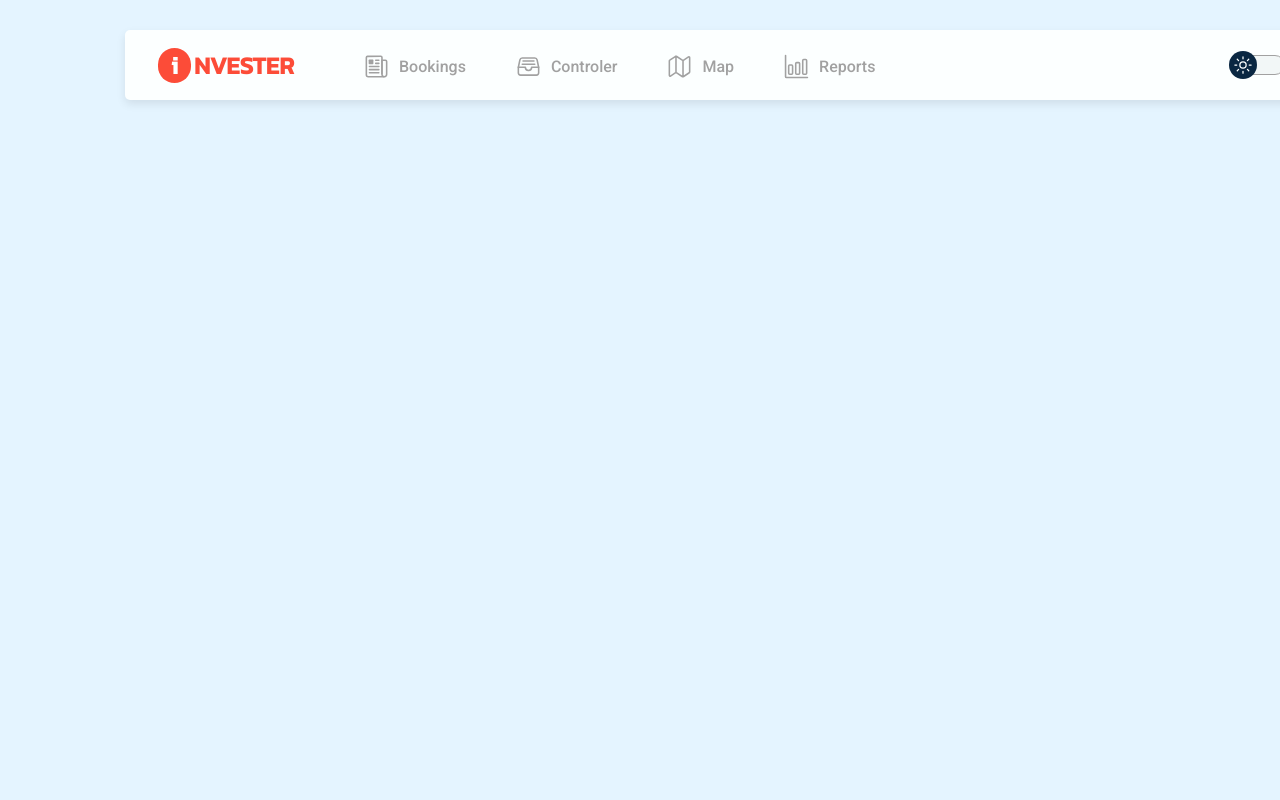
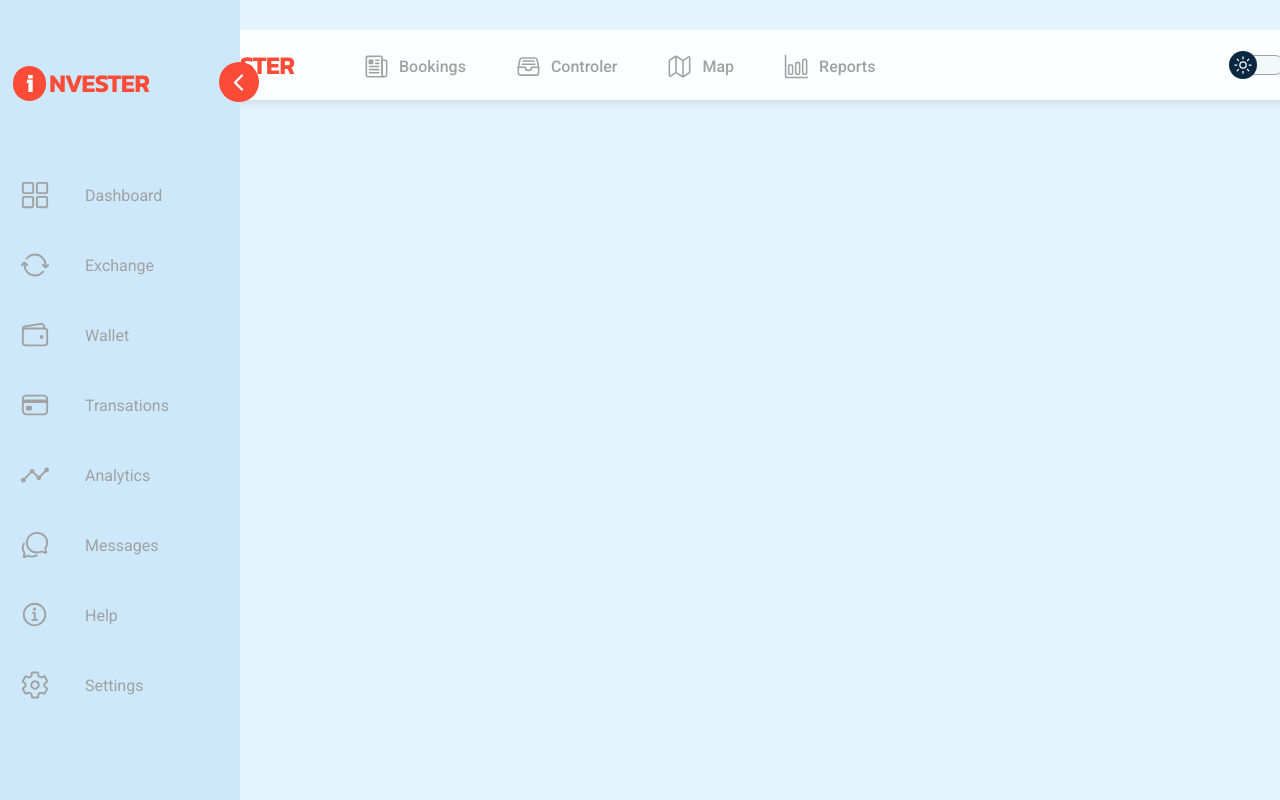
Before and after one commit to joao8675/Dashboard, a plain HTML site: page index.html in a window 1280 px wide. Shown: the top 800 px of the page. Drawn offline with nearby package versions, Linux system fonts and the light colour scheme.

Commit message:
menuSlider

```diff
--- a/Scripts/digitalTimerScripts.js
+++ b/Scripts/digitalTimerScripts.js
@@ -14,7 +14,6 @@ document.addEventListener('DOMContentLoaded', function () {
 
         horas.textContent = hr;
         minutos.textContent = min;
-        segundos.textContent = s;
 
     }, 1000);
 
--- /dev/null
+++ b/Scripts/menuSlider.js
@@ -0,0 +1,9 @@
+document.addEventListener('DOMContentLoaded', function() {
+    var arrow = document.getElementById('arrow');
+
+    arrow.addEventListener('click', function() {
+        document.body.classList.toggle('active');
+        document.querySelector('.menuSlider').classList.toggle('active');
+        // Adicione mais classes ou elementos que deseja modificar
+    });
+});
--- /dev/null
+++ b/Styles/menuSlider.css
@@ -0,0 +1,127 @@
+:root {
+    /*---------WHITE THEME----------*/
+
+    --color-bg: #e4f4ff;
+    --color-white: #fcffff;
+    --color-dest: #cce8fa;
+    --color-popUp: #a8cbf2;
+    --color-logo: #fc4c38;
+
+    /*---------DARK THEME-----------*/
+
+    --color-bgDark: #000000;
+    --color-dark: #0a2742;
+    --color-darkShadow: #061b2e;
+    --color-destDark: #081726;
+    --color-popUpDark: #0a1f32;
+    --color-logoDark: #008b8b;
+
+    /*
+    -----------BOX SHADOW------------
+
+    box-shadow: inset 0px 0px 8px 0px var(--color-darkShadow);
+
+    */
+
+    /*
+    --------------FONTES--------------
+
+        font-family: 'Inconsolata', monospace;
+        font-family: 'Kanit', sans-serif;
+        font-family: 'PT Serif', serif;
+        font-family: 'Roboto', sans-serif;
+        font-family: 'Roboto Slab', serif;
+
+    */
+
+.menuSlider {
+    width: 240px;
+    height: 100%;
+    position: absolute;
+    display: flex;
+    flex-direction: column;
+    top: 0px;
+    /*left: -300px;*/
+    background-color: var(--color-dest);
+}
+.menuSlider.active {
+    width: 100px;
+}
+.menuSlider .logo {
+    position: absolute;
+    top: 66px;
+    left: -20px;
+}
+.logo h1 {
+    font-family: 'Kanit', sans-serif;
+    text-transform: uppercase;
+    color: var(--color-logo);
+    margin: 0px 40px 0px 30px;
+}
+.logo.dark h1 {
+    color: var(--color-logoDark);
+}
+.logo span {
+    text-transform: lowercase;
+    background: var(--color-logo);
+    padding: 0px 13px;
+    margin: 3px;
+    border-radius: 100px;
+    color: var(--color-white);
+}
+.arrow {
+    display: flex;
+    align-items: center;
+    justify-content: center;
+    position: relative;
+    left: 219px;
+    top: 62px;
+    background-color: var(--color-logo);
+    width: 40px;
+    height: 40px;
+    border-radius: 60px;
+    cursor: pointer;
+}
+.leftArrow {
+    opacity: 1;
+    padding: 0px 2px 0px 0px;
+}
+.rightArrow {
+    opacity: 0;
+    padding: 0px 0px 0px 2px;
+}
+.arrow ion-icon {
+    position: absolute;
+    font-size: 25px;
+    color: var(--color-white);
+}
+.menuLinks {
+    display: flex;
+    flex-direction: column;
+    align-items: left;
+    justify-content: center;
+    margin-top: 120px;
+    transition: all 2s;
+}
+.menuLinks a {
+    display: flex;
+    align-items: center;
+    justify-content: left;
+    padding: 20px;
+    font-family: 'Roboto', sans-serif;
+    text-decoration: none;
+    color: #a1a1a1;
+    transition: all 0.2s;
+    width: 200px;
+}
+.menuLinks a:hover {
+    color: #993399;
+    background: #f2f7f7;
+    width: 250px;
+    border-right: 4px solid #993399;
+}
+.menuLinks a ion-icon {
+    position: relative;
+    font-size:  30px;
+    margin-right: 35px;
+}
--- a/Styles/navStyle.css
+++ b/Styles/navStyle.css
@@ -139,4 +139,5 @@ body.dark {
     font-family: 'Roboto', sans-serif;
     color: #7a7a7a;
     font-weight: 500;
+    user-select: none;
 }
--- a/index.html
+++ b/index.html
@@ -5,7 +5,9 @@
     <meta name="viewport" content="width=device-width, initial-scale=1.0">
     <link rel="stylesheet" href="./Styles/navStyle.css">
     <link rel="stylesheet" href="./Styles/switcherStyle.css">
+    <link rel="stylesheet" href="./Styles/menuSlider.css">
     <script src="./Scripts/switcherScript.js" defer></script>
+    <script src="./Scripts/menuSlider.js" defer></script>
     <script src="./Scripts/digitalTimerScripts.js"></script>
     <title>Dashboard</title>
 </head>
@@ -33,6 +35,25 @@
                 <p><span id="horas">00</span>.<span id="minutos">00</span> pm</p>
             </div>
     </nav>
+    <section class="menuSlider">
+        <picture class="logo">
+            <h1><span>i</span>nvester</h1>
+        </picture>
+        <div class="arrow" id="arrow">
+         <ion-icon name="chevron-back-outline" class="leftArrow"></ion-icon>
+         <ion-icon name="chevron-forward-outline" class="rightArrow"></ion-icon>
+        </div>
+        <div class="menuLinks">
+            <a href="#"><ion-icon name="grid-outline"></ion-icon>Dashboard</a>
+            <a href="#"><ion-icon name="sync-outline"></ion-icon>Exchange</a>
+            <a href="#"><ion-icon name="wallet-outline"></ion-icon>Wallet</a>
+            <a href="#"><ion-icon name="card-outline"></ion-icon>Transations</a>
+            <a href="#"><ion-icon name="analytics-outline"></ion-icon>Analytics</a>
+            <a href="#"><ion-icon name="chatbubbles-outline"></ion-icon>Messages</a>
+            <a href="#"><ion-icon name="information-circle-outline"></ion-icon>Help</a>
+            <a href="#"><ion-icon name="settings-outline"></ion-icon>Settings</a>
+        </div>
+    </section>
     <script type="module" src="https://unpkg.com/ionicons@7.1.0/dist/ionicons/ionicons.esm.js"></script>
     <script nomodule src="https://unpkg.com/ionicons@7.1.0/dist/ionicons/ionicons.js"></script>
 </body>
```
